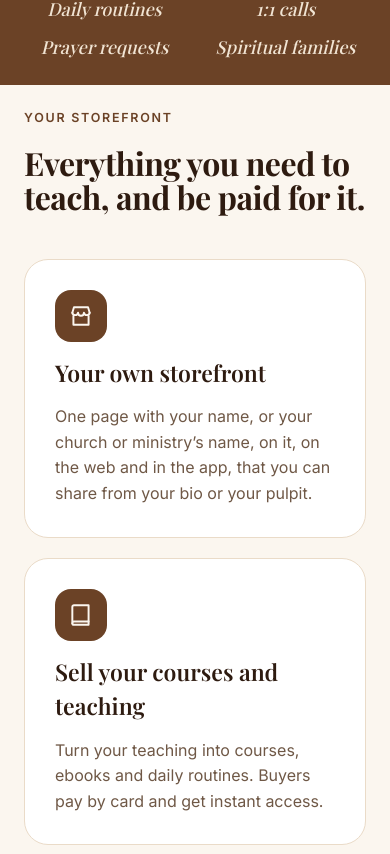
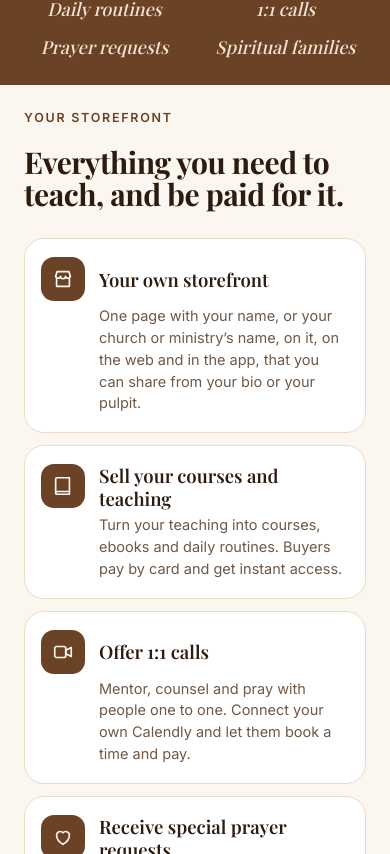
Before and after one commit to G-Rack/Onboarding-Rooted-Together-, a Next.js app: page / in a window 390 px wide. Shown: the part 1770-2624 px from the top of the page. Built offline with nearby package versions, Linux system fonts and the light colour scheme; no server answers.

Commit message:
Phone layout for storefront feature cards

```diff
--- a/app/globals.css
+++ b/app/globals.css
@@ -341,3 +341,13 @@ a:focus-visible, button:focus-visible, input:focus-visible { outline: 3px solid
   .pair-b .pair-line svg{stroke:var(--gold);stroke-width:2.4}
   .pair-b .pair-line{font-weight:500}
 }
+
+/* ===== phone: "Your storefront" feature cards become compact icon + text rows ===== */
+@media (max-width:700px){
+  #value .h2{font-size:30px}
+  .cards{margin-top:28px;gap:12px}
+  .card{display:grid;grid-template-columns:44px 1fr;column-gap:14px;row-gap:4px;align-items:start;padding:18px 18px 18px 16px;border-radius:20px}
+  .card .ib{grid-row:1 / span 2;width:44px;height:44px;border-radius:13px;font-size:22px}
+  .card h3{font-size:18.5px;line-height:1.25;align-self:center;min-height:44px;display:flex;align-items:center}
+  .card p{grid-column:2;font-size:14.5px;line-height:1.5;margin:0}
+}
```
